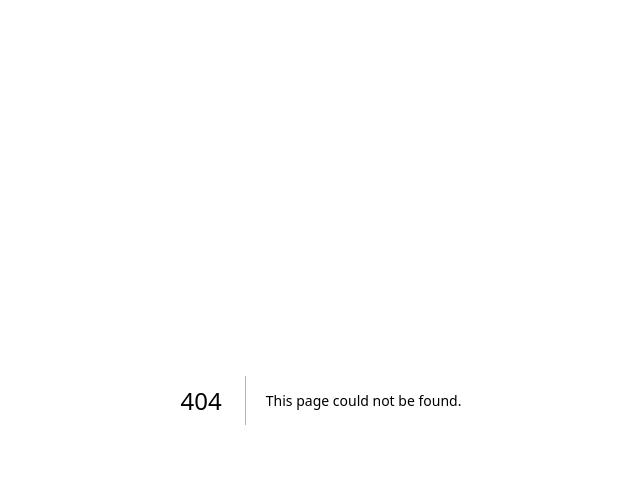
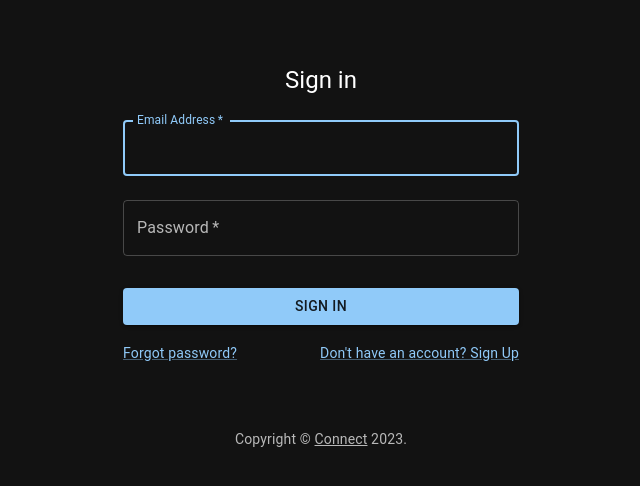
Before and after one commit to aseelkp/iqac-app, a Next.js app: page /login in a window 1280 px wide. Before the commit this address had no page. Shown: the top 486 px of the page, without its empty margins (319-959 px from the left). Built offline with nearby package versions, Linux system fonts and the light colour scheme.

Commit message:
add login page

```diff
--- /dev/null
+++ b/src/pages/login/index.js
@@ -0,0 +1,119 @@
+import * as React from "react";
+import Avatar from "@mui/material/Avatar";
+import Button from "@mui/material/Button";
+import CssBaseline from "@mui/material/CssBaseline";
+import TextField from "@mui/material/TextField";
+import FormControlLabel from "@mui/material/FormControlLabel";
+import Checkbox from "@mui/material/Checkbox";
+import Link from "@mui/material/Link";
+import Grid from "@mui/material/Grid";
+import Box from "@mui/material/Box";
+import LockOutlinedIcon from "@mui/icons-material/LockOutlined";
+import Typography from "@mui/material/Typography";
+import Container from "@mui/material/Container";
+import { createTheme, ThemeProvider } from "@mui/material/styles";
+
+function Copyright(props) {
+  return (
+    <Typography
+      variant="body2"
+      color="text.secondary"
+      align="center"
+      {...props}
+    >
+      {"Copyright © "}
+      <Link color="inherit" href="https://connectemea.in/">
+        Connect
+      </Link>{" "}
+      {new Date().getFullYear()}
+      {"."}
+    </Typography>
+  );
+}
+
+const darkTheme = createTheme({
+    palette: {
+      mode: "dark",
+    },
+  });
+
+export default function SignIn() {
+  const handleSubmit = (event) => {
+    event.preventDefault();
+    const data = new FormData(event.currentTarget);
+    console.log({
+      email: data.get("email"),
+      password: data.get("password"),
+    });
+  };
+
+  return (
+    <ThemeProvider theme={darkTheme}>
+      <div className="flex h-screen justify-center items-center">
+        <Container component="main" maxWidth="xs">
+          <CssBaseline />
+          <Box
+            sx={{
+              marginTop: 8,
+              display: "flex",
+              flexDirection: "column",
+              alignItems: "center",
+            }}
+          >
+            <Typography component="h1" variant="h5">
+              Sign in
+            </Typography>
+            <Box
+              component="form"
+              onSubmit={handleSubmit}
+              noValidate
+              sx={{ mt: 1 }}
+            >
+              <TextField
+                margin="normal"
+                required
+                fullWidth
+                id="email"
+                label="Email Address"
+                name="email"
+                autoComplete="email"
+                autoFocus
+              />
+              <TextField
+                margin="normal"
+                required
+                fullWidth
+                name="password"
+                label="Password"
+                type="password"
+                id="password"
+                autoComplete="current-password"
+              />
+              <Button
+                type="submit"
+                fullWidth
+                variant="contained"
+                sx={{ mt: 3, mb: 2 , backgroundColor: "#90CAF9 !important"}}
+              >
+                Sign In
+              </Button>
+              <Grid container>
+                <Grid item xs>
+                  <Link href="#" variant="body2">
+                    Forgot password?
+                  </Link>
+                </Grid>
+                <Grid item>
+                  <Link href="#" variant="body2">
+                    {"Don't have an account? Sign Up"}
+                  </Link>
+                </Grid>
+              </Grid>
+            </Box>
+          </Box>
+          <Copyright sx={{ mt: 8, mb: 4 }} />
+        </Container>
+      </div>
+    </ThemeProvider>
+  );
+}
```
